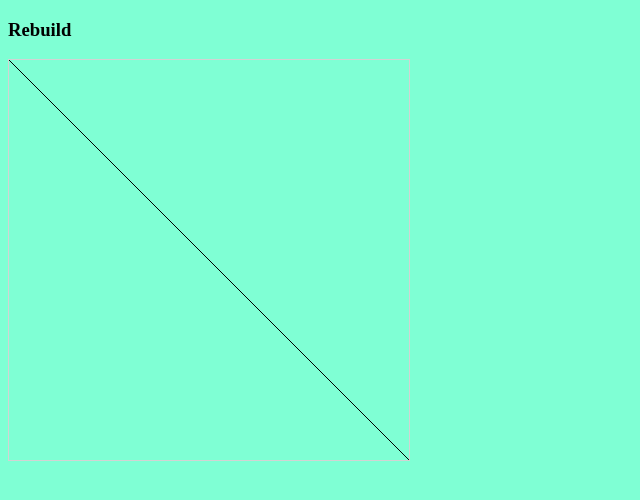
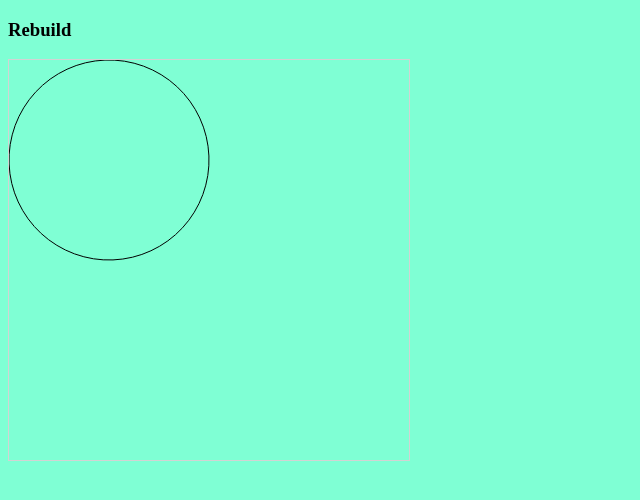
Before and after one commit to TianaJohnson/JavaScriptParty, a website: page index.html in a window 1280 px wide. Shown: the whole page, without its empty margins (0-640 px from the left). Drawn offline with Linux system fonts and the light colour scheme.

Commit message:
the real question is, when would I use this? is this in lue of css?

```diff
--- a/index.html
+++ b/index.html
@@ -19,8 +19,8 @@ Your browser does not support the canvas element.
 
 var canvas = document.getElementById("myCanvas");
 var ctx = canvas.getContext("2d");
-ctx.moveTo(0,0);
-ctx.lineTo(400,400);
+ctx.beginPath();
+ctx.arc(100,100,100,100,100*Math.PI);
 ctx.stroke();
 
 </script>
```
